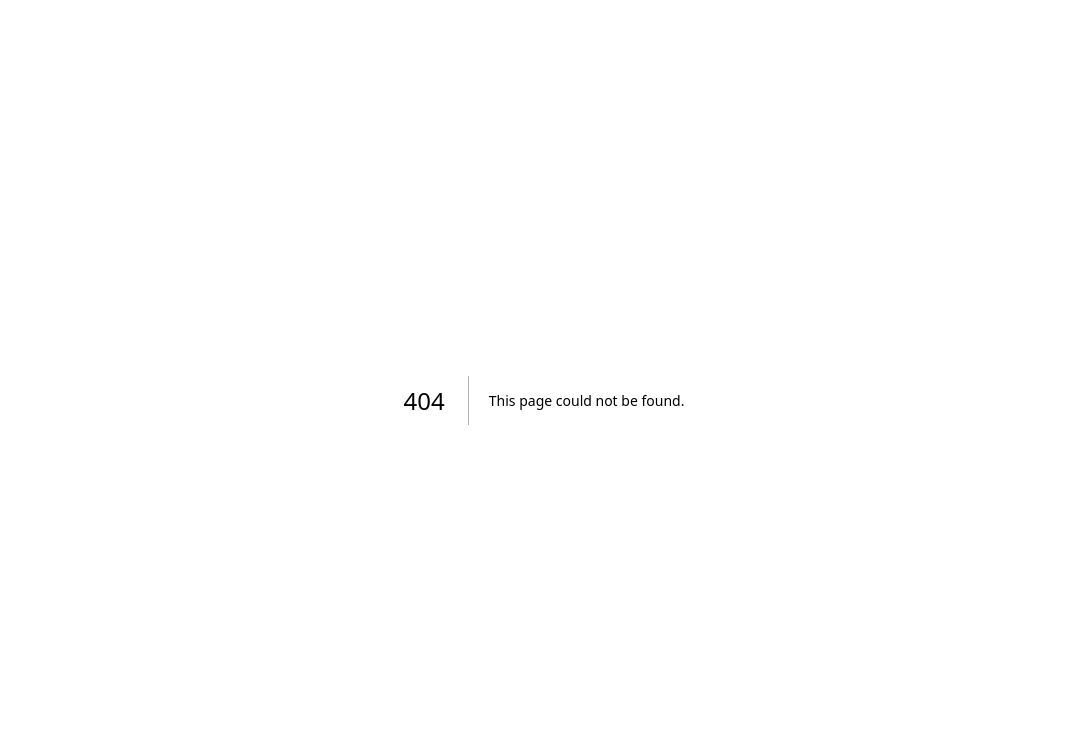
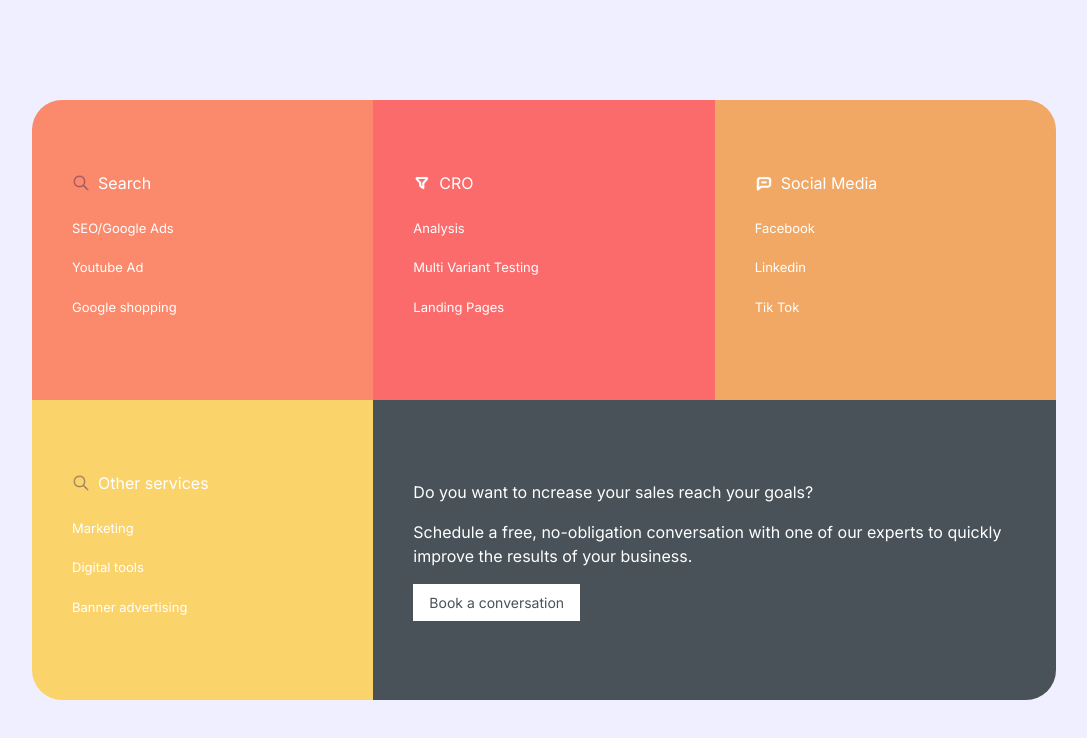
Before and after one commit to oguzhancamlica/ui-examples, a Next.js app: page /page-4.1 in a window 1280 px wide. Before the commit this address had no page. Shown: the top 738 px of the page, without its empty margins (96-1183 px from the left). Built offline with nearby package versions, Linux system fonts and the light colour scheme.

Commit message:
page 4.1 eklendi

```diff
--- /dev/null
+++ b/src/app/page-4.1/page-4.1.module.scss
@@ -0,0 +1,33 @@
+$itemWidth: calc(100% / 3);
+
+.itemsContainer {
+    display: flex;
+    flex-wrap: wrap;
+    border-radius: 30px;
+    overflow: hidden;
+    max-width: 80%;
+    margin: 40px;
+
+    .item {
+        display: flex;
+        flex: $itemWidth;
+        max-width: $itemWidth;
+        flex-direction: column;
+        justify-content: center;
+        min-height: 300px;
+        color: white;
+        padding: 40px;
+        align-items: start;
+
+        &:last-child {
+            max-width: 100%;
+        }
+    }
+}
+
+@media (max-width: 991px) {
+    .item {
+        flex: 100% !important;
+        max-width: 100% !important;
+    }
+}
--- /dev/null
+++ b/src/app/page-4.1/page.jsx
@@ -0,0 +1,79 @@
+import style from './page-4.1.module.scss';
+import Image from 'next/image';
+
+export default function page() {
+    const data = [{
+        bgColor: 'rgba(251, 137, 107, 1)',
+        icon: <Image src="/icons/search-icon.png" className='me-2' width={18} height={18} alt='' />,
+        title: 'Search',
+        items: [{
+            name: 'SEO/Google Ads'
+        }, {
+            name: 'Youtube Ad'
+        }, {
+            name: 'Google shopping'
+        }]
+    }, {
+        bgColor: 'rgba(251, 107, 107, 1)',
+        icon: <Image alt='' src="/icons/cro-icon.png" className='me-2' width={18} height={18} />,
+        title: 'CRO',
+        items: [{
+            name: 'Analysis'
+        }, {
+            name: 'Multi Variant Testing'
+        }, {
+            name: 'Landing Pages'
+        }]
+    }, {
+        bgColor: 'rgba(241, 168, 100, 1)',
+        icon: <Image alt='' src="/icons/social.png" className='me-2' width={18} height={18} />,
+        title: 'Social Media',
+        items: [{
+            name: 'Facebook'
+        }, {
+            name: 'Linkedin'
+        }, {
+            name: 'Tik Tok'
+        }]
+    }, {
+        bgColor: 'rgba(251, 211, 107, 1)',
+        icon: <Image src="/icons/search-icon.png" className='me-2' width={18} height={18} alt='' />,
+        title: 'Other services',
+        items: [{
+            name: 'Marketing'
+        }, {
+            name: 'Digital tools'
+        }, {
+            name: 'Banner advertising'
+        }]
+    }, {
+        bgColor: 'rgba(72, 82, 88, 1)',
+        icon: null,
+        title: 'Do you want to ncrease your sales reach your goals?',
+        customContent: <>
+            <p>Schedule a free, no-obligation conversation with one of our experts to quickly improve the results of your business.</p>
+
+            <button className='bg-white border-0 text-color-page4 px-3 py-2 size-14'>Book a conversation</button>
+        </>,
+        items: []
+    }];
+
+    return (
+        <div className="bg-primary d-flex align-items-start align-items-lg-center justify-content-center z-n1" style={{ minHeight: "100vh" }}>
+            <div className={`${style.itemsContainer}`}>
+                {data.map((o, i) => <div key={i} className={style.item} style={{ 'backgroundColor': o.bgColor }}>
+                    <div className='d-flex align-items-center mb-3'>
+                        {o.icon}
+                        {o.title}
+                    </div>
+
+                    {o.items.length > 0 && <ul className='size-13'>
+                        {o.items.map((item, index) => <li className='mb-1 p-2 ps-0' key={index}>{item.name}</li>)}
+                    </ul>}
+
+                    {o.customContent}
+                </div>)}
+            </div>
+        </div >
+    );
+}
--- a/src/app/page-4/page.jsx
+++ b/src/app/page-4/page.jsx
@@ -8,7 +8,7 @@ export default function page() {
                 <div className="row">
                     <div className={`col-lg-4 col-md-6 ${style.col1}`} style={{backgroundColor:"rgba(251, 137, 107, 1)", borderTopLeftRadius:20}}>
                         <div className="text-white px-4 pt-5 pb-3 mx-1 my-4">
-                        <h6 className='d-flex align-items-center size-17 mb-4'><Image src="/icons/search-icon.png" className='me-2' width={18} height={18}/>
+                        <h6 className='d-flex align-items-center size-17 mb-4'><Image src="/icons/search-icon.png" className='me-2' width={18} height={18} alt=''/>
                         Search</h6>
                         <ul className='size-13'>
                             <li className='mb-1 p-2'> SEO/Google Ads </li>
@@ -19,7 +19,7 @@ export default function page() {
                     </div>
                      <div className={`col-lg-4 col-md-6 ${style.col2}`} style={{backgroundColor:"rgba(251, 107, 107, 1)"}}>
                     <div className="text-white px-4 pt-5 pb-3 mx-1 my-4">
-                        <h6 className='d-flex align-items-center size-17 mb-4'> <Image src="/icons/cro-icon.png" className='me-2' width={18} height={18}/> <span>CRO</span> </h6>
+                        <h6 className='d-flex align-items-center size-17 mb-4'> <Image alt='' src="/icons/cro-icon.png" className='me-2' width={18} height={18}/> <span>CRO</span> </h6>
                         <ul className='size-13 text-capitalize'>
                             <li className='mb-1 p-2'> analysis</li>
                             <li className='mb-1 p-2'>multi variant testing</li>
@@ -29,7 +29,7 @@ export default function page() {
                     </div>
                     <div className={`col-lg-4  col-md-6 ${style.col3}`} style={{backgroundColor:"rgba(241, 168, 100, 1)", borderTopRightRadius:20}}>
                     <div className="text-white px-4 pt-5 pb-3 mx-1 my-4">
-                        <h6 className='d-flex align-items-center size-17 mb-4'> <Image src="/icons/social.png" className='me-2' width={18} height={18}/> <span>Social Media</span> </h6>
+                        <h6 className='d-flex align-items-center size-17 mb-4'> <Image alt='' src="/icons/social.png" className='me-2' width={18} height={18}/> <span>Social Media</span> </h6>
                         <ul className='size-13 text-capitalize'>
                             <li className='mb-1 p-2'> facebook</li>
                             <li className='mb-1 p-2'>Linkedin</li>
--- a/src/app/page.tsx
+++ b/src/app/page.tsx
@@ -8,6 +8,7 @@ export default function Home() {
   <Link href="/page-2"> page-2</Link>
   <Link href="/page-3">Page-3</Link>
   <Link href="/page-4">page-4</Link>
+  <Link href="/page-4.1">page-4.1</Link>
   </>
   )
 }
```
Also changed, not shown: src/app/page-3/page.jsx (+78 -66 lines).
